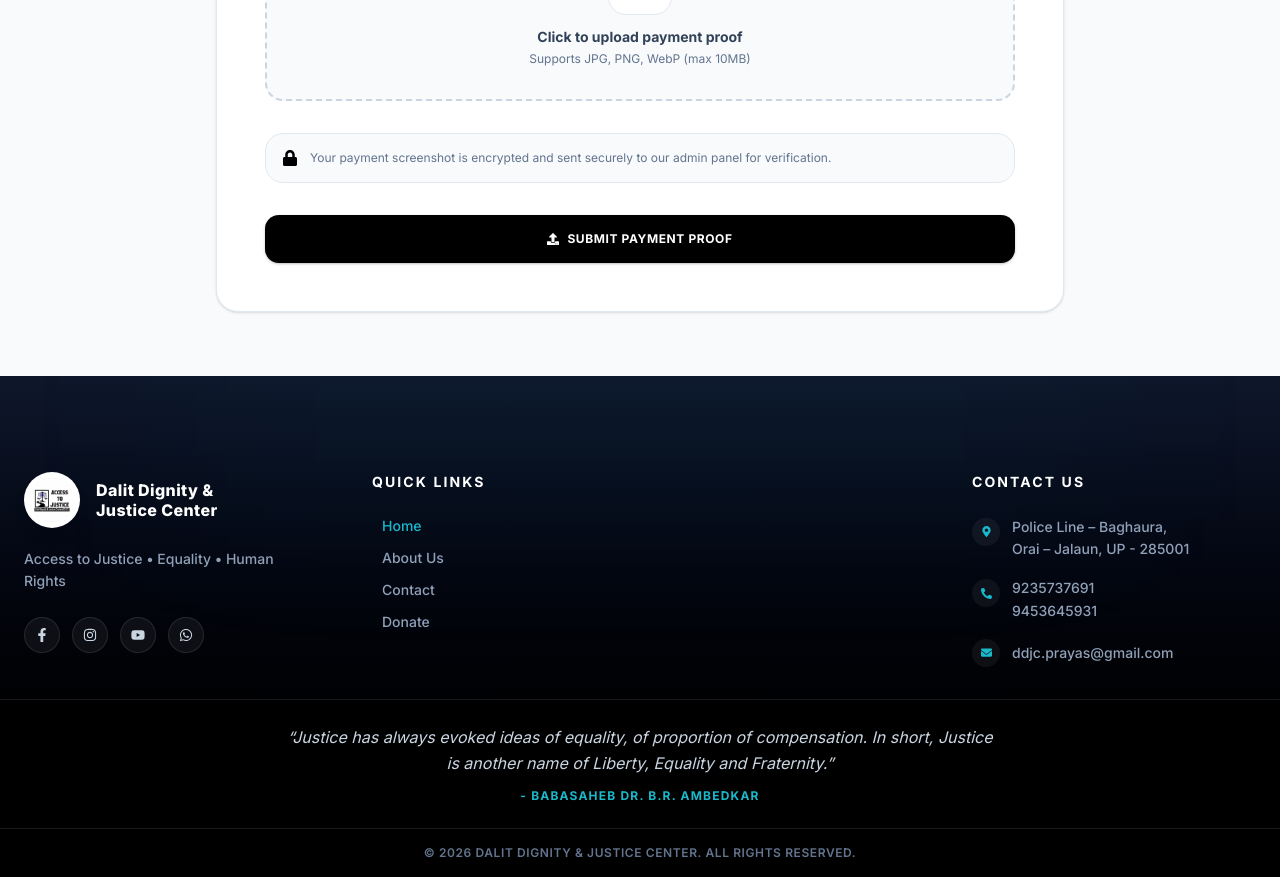
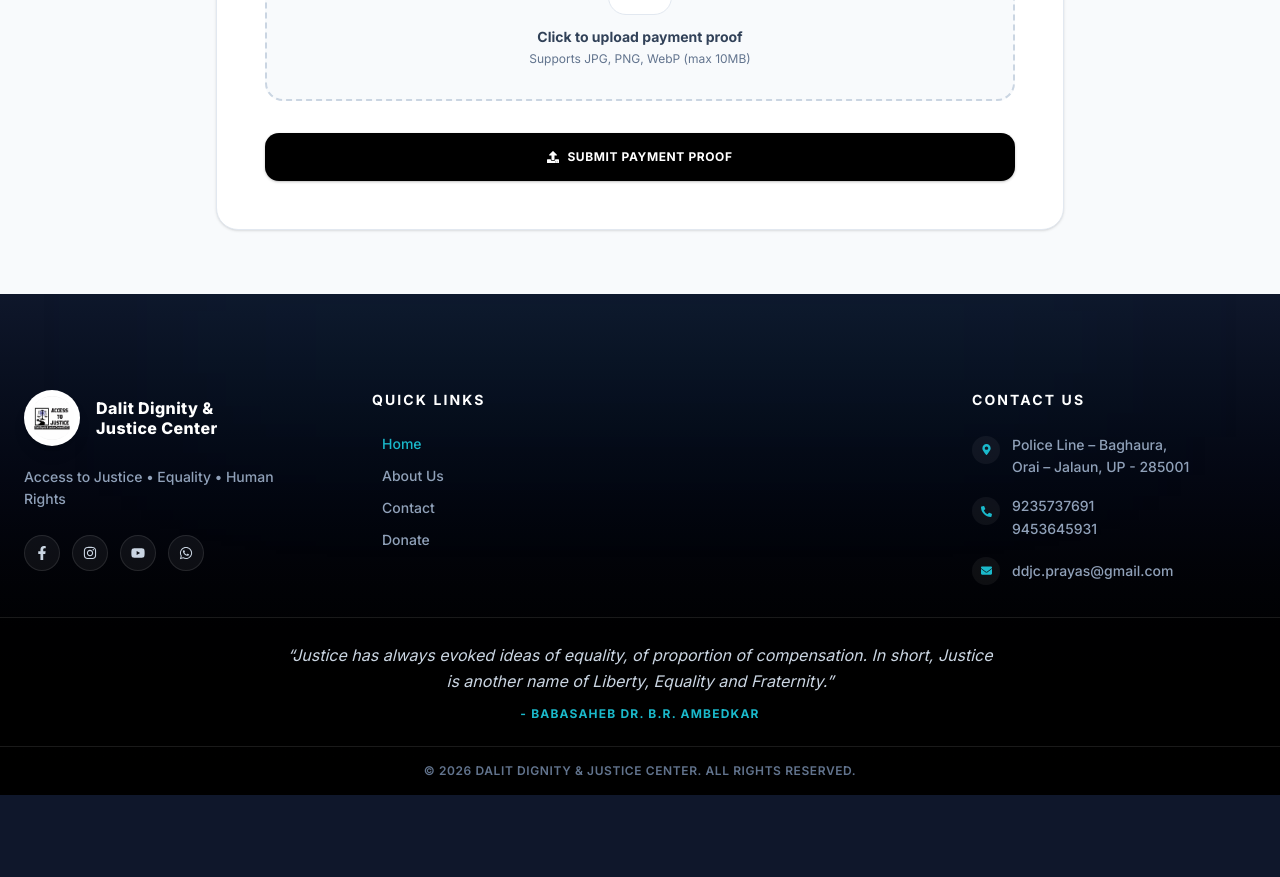
Before and after one commit to Saksham9065/ddjcprayas, a Next.js app: page /donate in a window 1280 px wide. Shown: the part 1340-2217 px from the top of the page. After the commit the page ends 2135 px from the top, so only its background shows below. Built offline with nearby package versions, Linux system fonts and the light colour scheme.

Commit message:
Remove encryption notice from donate page

```diff
--- a/app/(website)/donate/page.tsx
+++ b/app/(website)/donate/page.tsx
@@ -2,7 +2,7 @@
 
 import React, { useState, useRef } from "react";
 import Image from "next/image";
-import { FaLock, FaUniversity, FaQrcode, FaUpload, FaCheckCircle } from "react-icons/fa";
+import { FaUniversity, FaQrcode, FaUpload, FaCheckCircle } from "react-icons/fa";
 import Button from "@/components/ui/Button";
 
 export default function DonatePage() {
@@ -219,11 +219,6 @@ export default function DonatePage() {
                 {error && <p className="text-red-600 text-xs font-bold mt-2">{error}</p>}
               </div>
 
-              <div className="bg-slate-50 p-4 rounded-2xl border border-slate-200 flex items-center gap-3 text-xs text-slate-500">
-                <FaLock className="text-[#000000] shrink-0 text-base" />
-                <span>Your payment screenshot is encrypted and sent securely to our admin panel for verification.</span>
-              </div>
-
               <Button type="submit" isLoading={loading} className="w-full py-4 text-sm">
                 <FaUpload /> Submit Payment Proof
               </Button>
```
